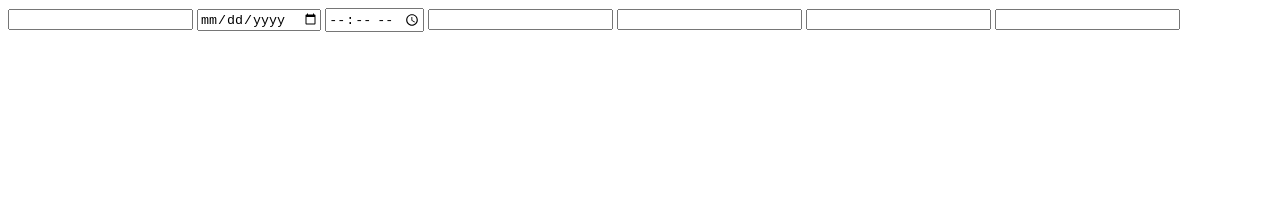
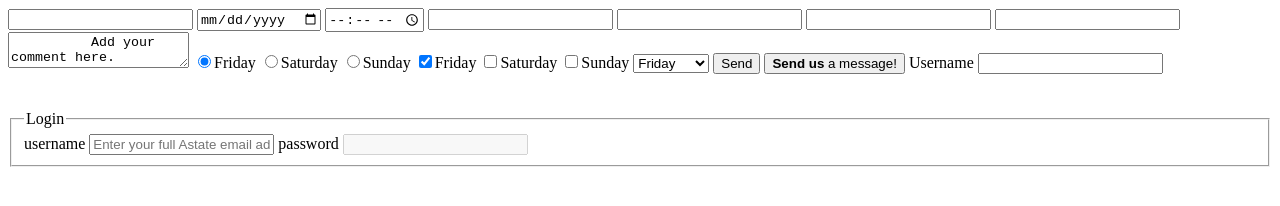
Before and after one commit to saraliepe/forms-html, a plain HTML site: page index.html in a window 1280 px wide. Drawn offline with Linux system fonts and the light colour scheme.

Commit message:
added more inputs and things to form

```diff
--- a/index.html
+++ b/index.html
@@ -5,15 +5,86 @@
     </head>
 
     <body>
+
+
       <form action="https://www.google.com"
             method="post">
+            <!-- created a form, assigned it a website to post the inputted data to, told it to post to that url -->
         <input type="text" name="username">
         <input type="date" name="birthday">
         <input type="time" name="game-time">
-        <input type="email" name="email-address">
+        <input type="email" name="email-address" required>
         <input type="url" name="website">
         <input type="number" name="cost">
         <input type="tell" name="phone-number">
+        <!-- created input fields with various attribute (different types of ways to gather/input information.
+        type is the kind of information that will be gathered, name is a way to illustrate what the information
+        is for back end developers, required is a field that must be filled in before the user can hit send) -->
+        <textarea name="comment">
+          Add your comment here.
+        </textarea>
+        <!-- text area is a resizeable text field, name (same as previous), text inside of tags is what shows in the text
+        text box in the browser to tell the user what to do.  -->
+        <input type="radio" name="day" value="Friday" checked>Friday
+        <input type="radio" name="day" value="Saturday">Saturday
+        <input type="radio" name="day" value="Sunday">Sunday
+        <!-- radio type inputs are true/false yes/no toggle options. The gray type outside of the tag is what shows up
+        next to the option (cant be edited with CSS) value is what will be inserted into the data sheet. checked within
+        the tag is an attribute that means this option is the one that is selected by default-->
+
+        <input type="checkbox" name="day" value="Friday" checked>Friday
+        <input type="checkbox" name="day" value="Saturday">Saturday
+        <input type="checkbox" name="day" value="Sunday">Sunday
+        <!-- checkboxes are options that you can select multiple of or none at all. other is same as previous.  -->
+
+        <select name="day">
+          <option value="Friday">Friday</option>
+          <option value="Saturday" checked>Saturday</option>
+          <option value="Sunday">Sunday</option>
+        </select>
+        <!-- select is a way to do a drop down menu when you have to list a lot of things at one time like countries
+        or states. Options are the list idems that you have to choose from-->
+
+        <input type="submit" name="submit" value="Send">
+        <!-- this is how you submit the form/data to the url that was chosen. Here, value is what shows in the box and
+        dont type it outside of the tags because this format is specifc to the type="submit" attribute. it isn't getting
+        uploaded to any data table anywhere-->
+
+        <button type="submit" name="submit">
+          <strong>Send us</strong> a message!
+        </button>
+        <!-- This is similar to an input but you can add more text inside the button and style it a bit. you don't have
+        a value attribute, you put the text inbetween the tags so you can style it if you want to.-->
+
+          <label for="username">Username</label>
+          <input type="text" name="username" id="username">
+          <!-- Labels are what you can edit with CSS unlike inputs (words outside of the tags). You have to create an id
+          with the input that you want to pair it with. for="username" corresponds with the id that you give the input
+          and links them together-->
+
+          <br>
+          <br>
+          <br>
+          <!-- line breaks, whoop -->
+
+          <fieldset>
+            <legend>
+              Login
+            </legend>
+
+            <label>username
+              <input type="text" name="username" placeholder="Enter your full Astate email address">
+            </label>
+
+            <label>password
+              <input type="text" name="password" disabled>
+            </label>
+          </fieldset>
+          <!-- a field set is a group of data that is pair together with a box around it. The legend is like the title of
+          the section. placeholder is what will show in the input section until the user changes it. it is different than
+          a textarea bc it is an input. disabled means that you cannot fill out this field until a previous one gets
+          authorized as correct-->
+
       </form>
 
 
```
